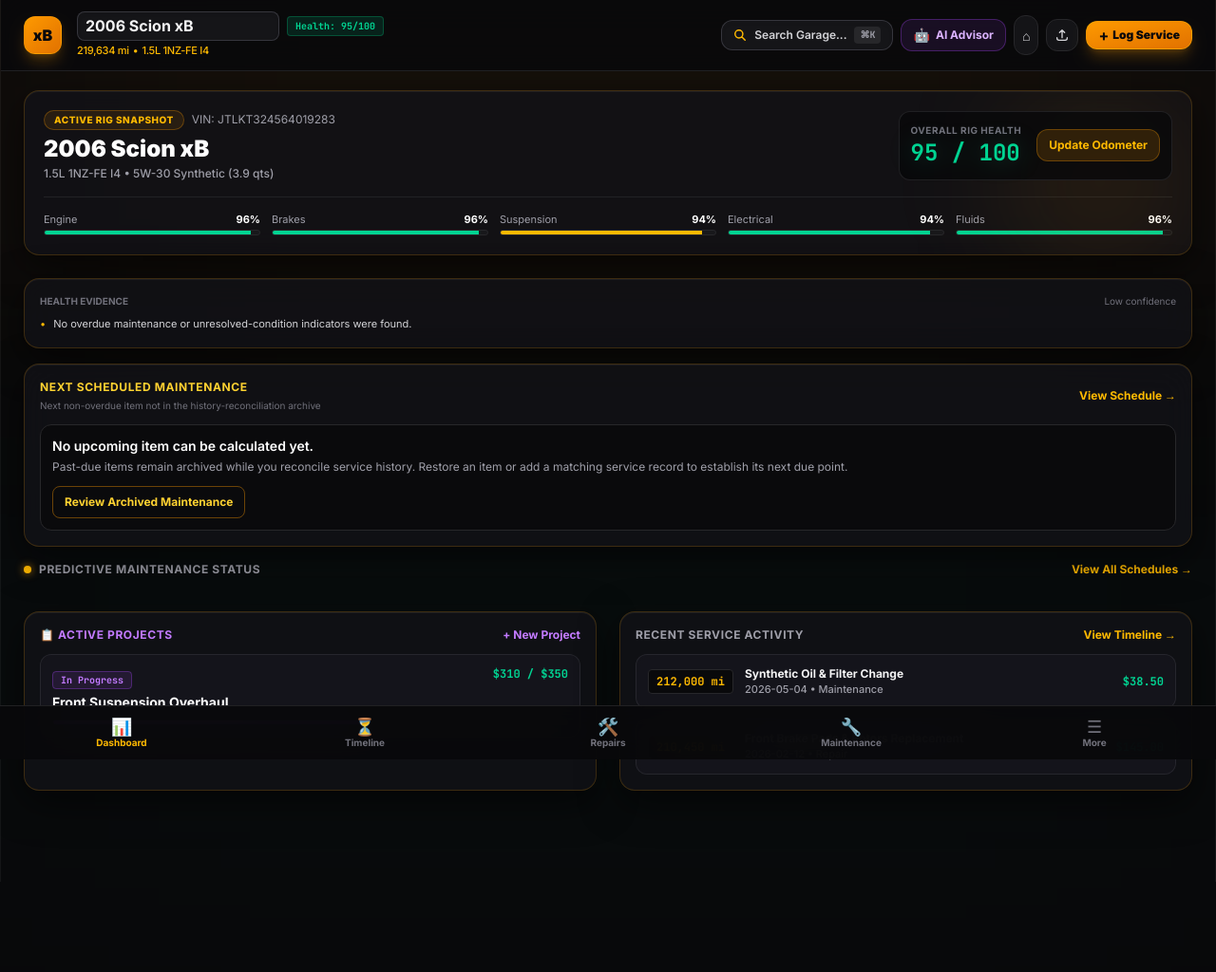
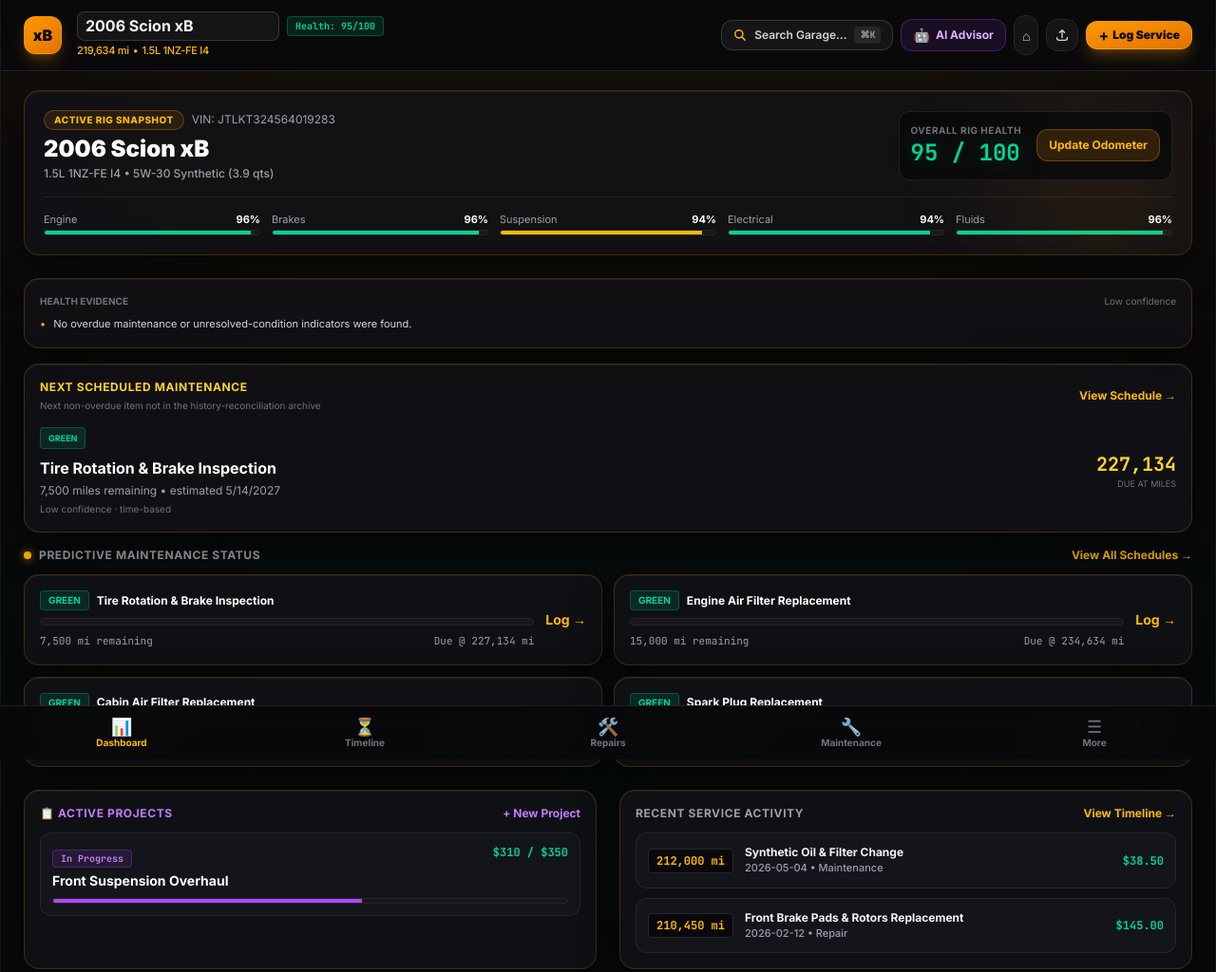
Before and after one commit to 5cxxpb2yrr-ui/claude-manual, a website: page public/garage.html in a window 1280 px wide. Shown: the top 1024 px of the page at 95% size. Before the commit the page ends 929 px from the top, so only its background shows below. Drawn offline with nearby package versions, Linux system fonts and the light colour scheme.

Commit message:
Restore predictive projections when service history is missing

```diff
--- a/public/garage.html
+++ b/public/garage.html
@@ -3430,12 +3430,13 @@
 					},
 
 					applyGarageSetupAdjustments() {
-						if (Number(this.maintenanceSetupVersion || 0) >= 1) return;
+						const version = Number(this.maintenanceSetupVersion || 0);
+						this.archivedMaintenance = Array.isArray(this.archivedMaintenance) ? this.archivedMaintenance : [];
+						if (version < 1) {
 							const readings = { 'scion-xb': 219634, 'subaru-crosstrek': 141265 };
 							this.vehicles = (this.vehicles || []).map(vehicle => readings[vehicle.id] ? { ...vehicle, odometer: readings[vehicle.id] } : vehicle);
-						this.archivedMaintenance = Array.isArray(this.archivedMaintenance) ? this.archivedMaintenance : [];
 							this.vehicles.forEach(vehicle => {
-							this.predictiveForVehicle(vehicle, true).filter(item => item.status === 'Red').forEach(item => {
+								this.predictiveForVehicle(vehicle, true).filter(item => item.status === 'Red' && item.hasHistory).forEach(item => {
 									if (this.isMaintenanceArchived(vehicle.id, item.id)) return;
 									this.archivedMaintenance.push({
 										id: `archive-${vehicle.id}-${item.id}`,
@@ -3453,7 +3454,15 @@
 									});
 								});
 							});
-						this.maintenanceSetupVersion = 1;
+						}
+						if (version < 2) {
+							// Undo the earlier migration's false archives for services with no matching history.
+							this.archivedMaintenance = this.archivedMaintenance.filter(item =>
+								!(item.reason === 'Pending service-history reconciliation' &&
+									item.lastPerformedMileageAtArchive == null && item.lastPerformedDateAtArchive == null)
+							);
+						}
+						this.maintenanceSetupVersion = 2;
 					},
 
 					predictiveForVehicle(vehicle, includeArchived = false) {
@@ -3466,9 +3475,11 @@
 							const terms=(sch.terms||[sch.serviceName.split(' ')[0]]).map(x=>x.toLowerCase());
 							const matched=logs.filter(l=>terms.some(t=>(l.serviceType||'').toLowerCase().includes(t)));
 							const lastLog=matched[matched.length-1], hasHistory=!!lastLog;
-							const lastMiles=hasHistory?Number(lastLog.mileage):Math.max(0,odometer-sch.intervalMiles);
+							// Without a matching service log, start a low-confidence projection from today's known odometer/date.
+							// Do not fabricate a prior service or mark the item overdue solely because history is missing.
+							const lastMiles=hasHistory?Number(lastLog.mileage):odometer;
 							const nextDueMileage=lastMiles+sch.intervalMiles, remainingMiles=nextDueMileage-odometer;
-							const lastDate=hasHistory&&lastLog.date?new Date(lastLog.date):new Date(today.getTime()-sch.intervalDays*86400000);
+							const lastDate=hasHistory&&lastLog.date?new Date(lastLog.date):today;
 							const nextDueByDate=new Date(lastDate.getTime()+sch.intervalDays*86400000), remainingDaysByDate=Math.ceil((nextDueByDate-today)/86400000);
 							const daysToMileage=remainingMiles>0?Math.ceil(remainingMiles/dailyMiles):0, dueByMileage=remainingMiles<=0, dueByDate=remainingDaysByDate<=0;
 							const dueSoonMileage=remainingMiles>0&&remainingMiles<=Math.max(500,dailyMiles*30), dueSoonDate=remainingDaysByDate>0&&remainingDaysByDate<=30;
```
Lines whose indentation alone changed are shown as unchanged.
